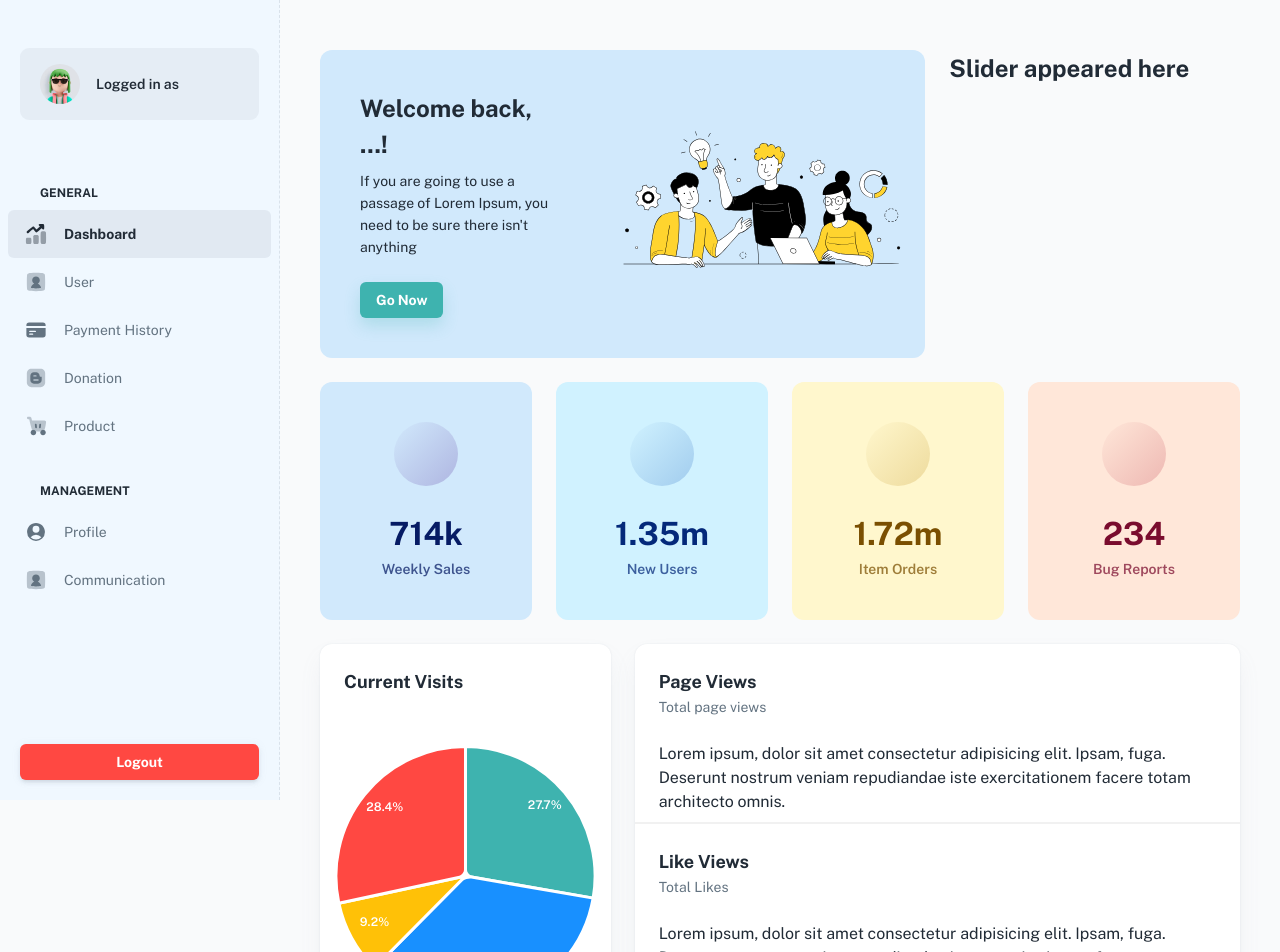
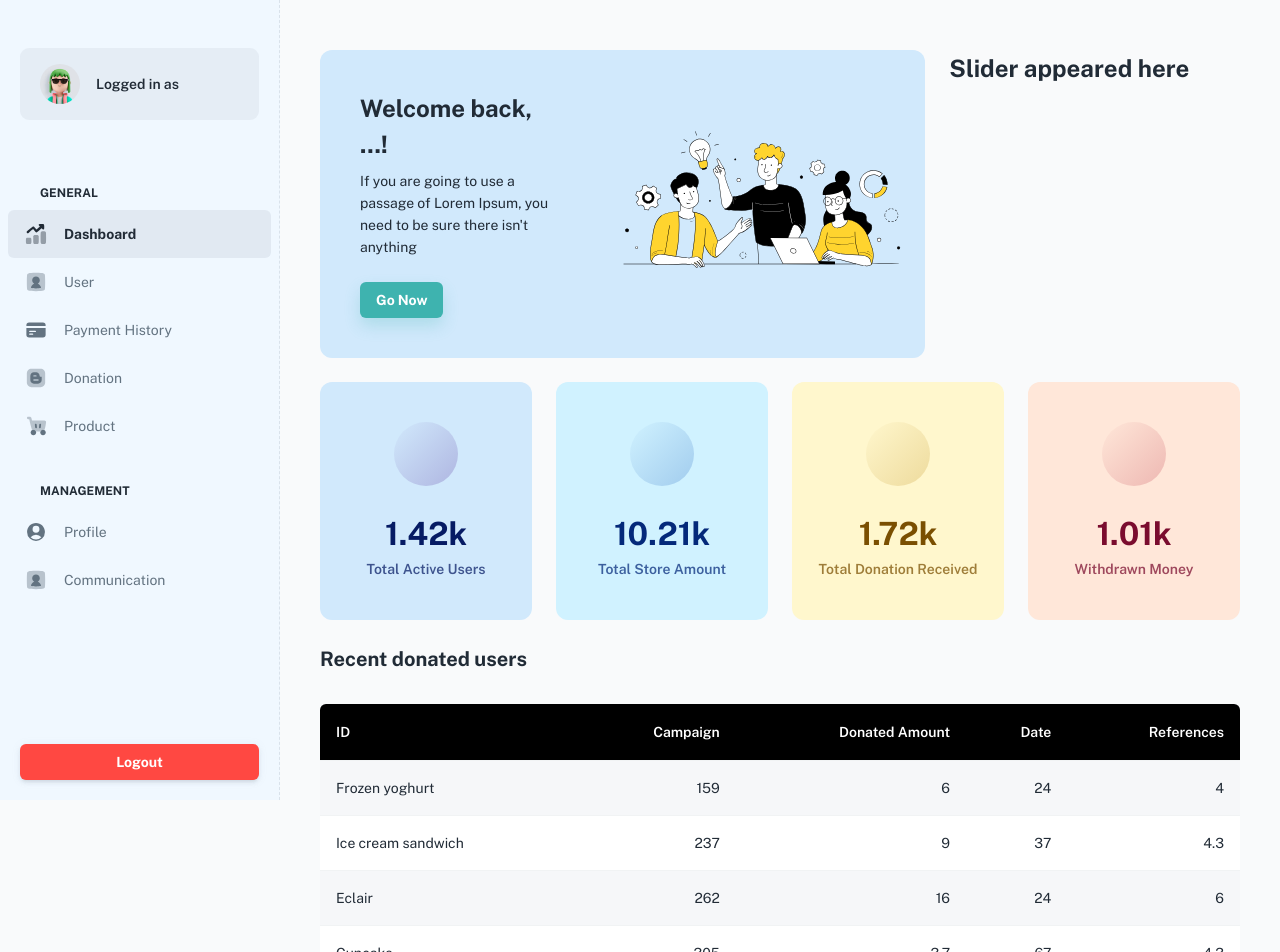
Before and after one commit to nazm0l/brotherhood, a React (Create React App) app: page /dashboard/app in a window 1280 px wide. Shown: the top 952 px of the page. Built offline with nearby package versions, Linux system fonts and the light colour scheme; sample sign-in values are in the browser's storage; some icons are missing; a web font is replaced by a local one.

Commit message:
Donate table added

```diff
--- /dev/null
+++ b/src/components/app-donation/AppDonationTable.js
@@ -0,0 +1,71 @@
+import { styled } from '@mui/material/styles';
+import Table from '@mui/material/Table';
+import TableBody from '@mui/material/TableBody';
+import TableCell, { tableCellClasses } from '@mui/material/TableCell';
+import TableContainer from '@mui/material/TableContainer';
+import TableHead from '@mui/material/TableHead';
+import TableRow from '@mui/material/TableRow';
+import Paper from '@mui/material/Paper';
+
+const StyledTableCell = styled(TableCell)(({ theme }) => ({
+  [`&.${tableCellClasses.head}`]: {
+    backgroundColor: theme.palette.common.black,
+    color: theme.palette.common.white,
+  },
+  [`&.${tableCellClasses.body}`]: {
+    fontSize: 14,
+  },
+}));
+
+const StyledTableRow = styled(TableRow)(({ theme }) => ({
+  '&:nth-of-type(odd)': {
+    backgroundColor: theme.palette.action.hover,
+  },
+  // hide last border
+  '&:last-child td, &:last-child th': {
+    border: 0,
+  },
+}));
+
+function createData(name, calories, fat, carbs, protein) {
+  return { name, calories, fat, carbs, protein };
+}
+
+const rows = [
+  createData('Frozen yoghurt', 159, 6.0, 24, 4.0),
+  createData('Ice cream sandwich', 237, 9.0, 37, 4.3),
+  createData('Eclair', 262, 16.0, 24, 6.0),
+  createData('Cupcake', 305, 3.7, 67, 4.3),
+  createData('Gingerbread', 356, 16.0, 49, 3.9),
+];
+
+export default function AppDonationTable() {
+  return (
+    <TableContainer component={Paper}>
+      <Table sx={{ minWidth: 700 }} aria-label="customized table">
+        <TableHead>
+          <TableRow>
+            <StyledTableCell>ID</StyledTableCell>
+            <StyledTableCell align="right">Campaign</StyledTableCell>
+            <StyledTableCell align="right">Donated Amount</StyledTableCell>
+            <StyledTableCell align="right">Date</StyledTableCell>
+            <StyledTableCell align="right">References</StyledTableCell>
+          </TableRow>
+        </TableHead>
+        <TableBody>
+          {rows.map((row) => (
+            <StyledTableRow key={row.name}>
+              <StyledTableCell component="th" scope="row">
+                {row.name}
+              </StyledTableCell>
+              <StyledTableCell align="right">{row.calories}</StyledTableCell>
+              <StyledTableCell align="right">{row.fat}</StyledTableCell>
+              <StyledTableCell align="right">{row.carbs}</StyledTableCell>
+              <StyledTableCell align="right">{row.protein}</StyledTableCell>
+            </StyledTableRow>
+          ))}
+        </TableBody>
+      </Table>
+    </TableContainer>
+  );
+}
--- a/src/pages/DashboardAppPage.js
+++ b/src/pages/DashboardAppPage.js
@@ -3,6 +3,7 @@
 import { useTheme } from '@mui/material/styles';
 import { Grid, Container, Typography } from '@mui/material';
 // sections
+import AppDonationTable from '../components/app-donation/AppDonationTable';
 import { AppCurrentVisits, AppBlog, AppWidgetSummary } from '../sections/@dashboard/app';
 import AppWelcome from '../components/app-welcome/AppWelcome';
 import useAuth from '../hooks/useAuth';
@@ -30,22 +31,29 @@
           </Grid>
 
           <Grid item xs={12} sm={6} md={3}>
-            <AppWidgetSummary title="Weekly Sales" total={714000} icon={'ant-design:android-filled'} />
+            <AppWidgetSummary title="Total Active Users" total={1420} icon={'clarity:users-solid'} />
           </Grid>
 
           <Grid item xs={12} sm={6} md={3}>
-            <AppWidgetSummary title="New Users" total={1352831} color="info" icon={'ant-design:apple-filled'} />
+            <AppWidgetSummary title="Total Store Amount" total={10206} color="info" icon={'nimbus:money'} />
           </Grid>
 
           <Grid item xs={12} sm={6} md={3}>
-            <AppWidgetSummary title="Item Orders" total={1723315} color="warning" icon={'ant-design:windows-filled'} />
+            <AppWidgetSummary title="Total Donation Received" total={1723} color="warning" icon={'nimbus:money'} />
           </Grid>
 
           <Grid item xs={12} sm={6} md={3}>
-            <AppWidgetSummary title="Bug Reports" total={234} color="error" icon={'ant-design:bug-filled'} />
+            <AppWidgetSummary title="Withdrawn Money" total={1006} color="error" icon={'vaadin:money-withdraw'} />
           </Grid>
 
-          <Grid item xs={12} md={6} lg={4}>
+          <Grid item xs={12} md={12} lg={12}>
+            <Typography variant="h5" sx={{ marginBottom: '30px' }}>
+              Recent donated users
+            </Typography>
+            <AppDonationTable />
+          </Grid>
+
+          {/* <Grid item xs={12} md={6} lg={4}>
             <AppCurrentVisits
               title="Current Visits"
               chartData={[
@@ -65,7 +73,7 @@
 
           <Grid item xs={12} md={6} lg={8}>
             <AppBlog />
-          </Grid>
+          </Grid> */}
         </Grid>
       </Container>
     </>
```
